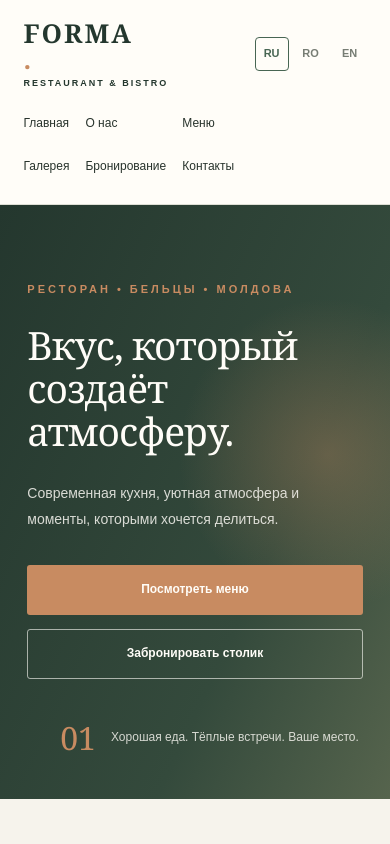
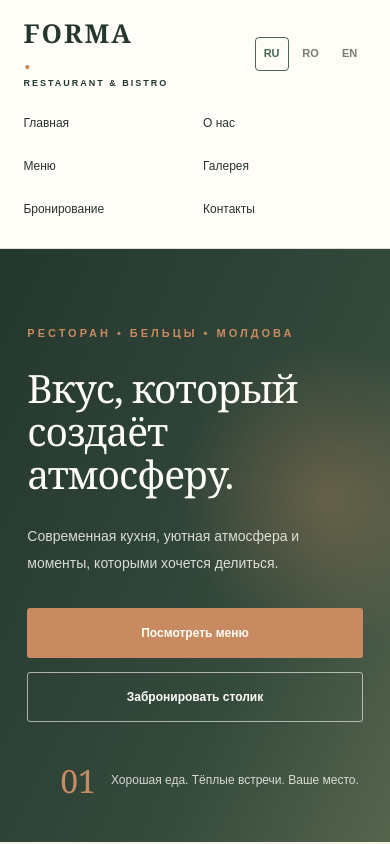
Before and after one commit to lenconcoira2007-spec/forma-restaurant-main, a plain HTML site: page index.html in a window 390 px wide. Shown: the top 844 px of the page. Drawn offline with Linux system fonts and the light colour scheme.

Commit message:
Improve responsive navigation layout

```diff
--- a/css/style.css
+++ b/css/style.css
@@ -566,10 +566,10 @@
         display: none;
     }
 
-    /* Располагаем навигацию в три колонки */
+    /* Располагаем навигацию в две колонки */
     .main-nav {
         display: grid;
-        grid-template-columns: repeat(3, max-content);
+        grid-template-columns: repeat(2, minmax(0, 1fr));
         align-items: center;
         gap: 8px 16px;
     }
```
